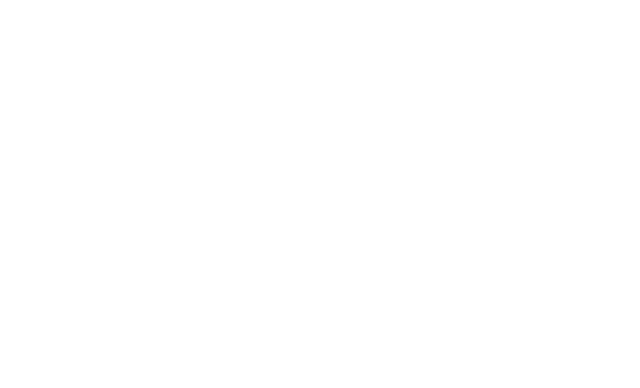
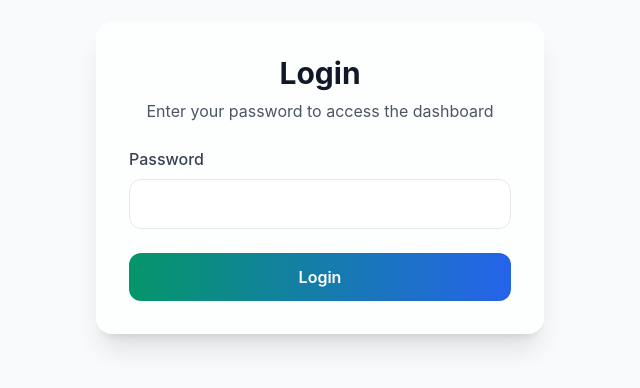
Before and after one commit to coopergraddon/djdjmeetingmap, a Nuxt app: page /login in a window 1280 px wide. Before the commit this address had no page. Shown: the part 222-610 px from the top of the page, without its empty margins (320-960 px from the left). Built offline with nearby package versions, Linux system fonts and the light colour scheme.

Commit message:
Password Protection

```diff
--- a/nuxt.config.ts
+++ b/nuxt.config.ts
@@ -18,5 +18,8 @@
         { src: 'https://cdn.tailwindcss.com' }
       ]
     }
-  }
-})
+  },
+  runtimeConfig: {
+    SITE_PASSWORD: process.env.SITE_PASSWORD,
+  },
+});
--- /dev/null
+++ b/pages/login.vue
@@ -0,0 +1,57 @@
+<template>
+  <div class="bg-gray-50 min-h-screen flex items-center justify-center">
+    <div class="glass-effect rounded-2xl p-8 shadow-xl w-full max-w-md">
+      <div class="text-center mb-6">
+        <h1 class="text-3xl font-bold text-gray-900 mb-2">Login</h1>
+        <p class="text-gray-600">Enter your password to access the dashboard</p>
+      </div>
+      <form @submit.prevent="handleLogin" class="space-y-6">
+        <div>
+          <label class="block text-gray-700 font-medium mb-2">Password</label>
+          <input v-model="password" type="password" class="w-full px-4 py-3 border border-gray-200 rounded-xl focus:ring-2 focus:ring-green-500 focus:border-transparent bg-white/80" required />
+        </div>
+        <div v-if="error" class="text-red-600 text-sm">{{ error }}</div>
+        <button type="submit" class="btn-primary w-full py-3 rounded-xl font-semibold text-white">Login</button>
+      </form>
+    </div>
+  </div>
+</template>
+
+<script setup>
+import { ref } from 'vue';
+const password = ref('');
+const error = ref('');
+
+const handleLogin = async () => {
+  error.value = '';
+  try {
+    const res = await $fetch('/api/login', {
+      method: 'POST',
+      body: { password: password.value }
+    });
+    if (res.success) {
+      // Set cookie and redirect
+      document.cookie = `auth=1; path=/;`;
+      window.location.href = '/';
+    } else {
+      error.value = 'Incorrect password.';
+    }
+  } catch (e) {
+    error.value = 'Login failed.';
+  }
+};
+</script>
+
+<style scoped>
+.btn-primary {
+  background: linear-gradient(90deg, #059669 0%, #2563EB 100%);
+  transition: background 0.2s;
+}
+.btn-primary:hover {
+  background: linear-gradient(90deg, #2563EB 0%, #059669 100%);
+}
+.glass-effect {
+  background: rgba(255,255,255,0.7);
+  backdrop-filter: blur(8px);
+}
+</style>
```
Also changed, not shown: middleware.js (added, +8 -0 lines), 1 other file (tests, documents, lock files or other folders).
